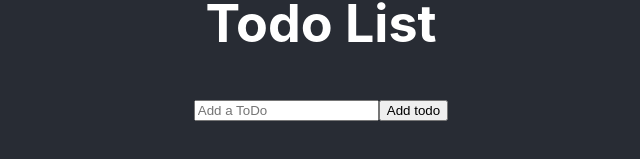
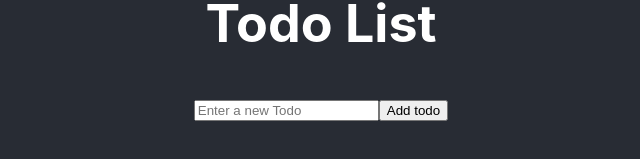
Before and after one commit to yoonseo-han/ToDoList, a React (Create React App) app: page / in a window 1280 px wide. Shown: the part 361-520 px from the top of the page, without its empty margins (319-959 px from the left). Built offline with nearby package versions, Linux system fonts and the light colour scheme.

Commit message:
ToDo List function added

```diff
--- a/package.json
+++ b/package.json
@@ -8,6 +8,7 @@
     "@testing-library/user-event": "^13.5.0",
     "react": "^18.2.0",
     "react-dom": "^18.2.0",
+    "react-icons": "^4.8.0",
     "react-scripts": "5.0.1",
     "web-vitals": "^2.1.4"
   },
--- a/src/App.js
+++ b/src/App.js
@@ -1,12 +1,13 @@
 import './App.css';
 import TodoForm from './components/TodoForm';
+import TodoList from './components/TodoList';
 
 function App() {
   return (
     <div className="App">
       <header className="App-header">
         <h1>Todo List</h1>
-        <TodoForm/>
+        <TodoList/>
       </header>
     </div>
   );
--- a/src/components/TodoForm.js
+++ b/src/components/TodoForm.js
@@ -1,10 +1,15 @@
 import React, {useState} from 'react'
 
-function TodoForm(prop) {
+function TodoForm(props) {
     const [input, setInput] = useState('');
 
     const handleSubmit = e => {
         e.preventDefault();
+
+        props.onSubmit({
+            id: Math.floor(Math.random() * 10000),
+            text:input
+        });
 
         setInput('');
     };
@@ -15,7 +20,7 @@ function TodoForm(prop) {
 
     return (
         <form className='todo-form' onSubmit={handleSubmit}>
-            <input type="text" placeholder='Add a ToDo' value={input} name='text' className='todo-input' onChange={handleChange}/>
+            <input type="text" placeholder='Enter a new Todo' value={input} name='text' className='todo-input' onChange={handleChange}/>
             <button className='todo-button'>Add todo</button>
         </form>
     )
--- a/src/components/TodoList.js
+++ b/src/components/TodoList.js
@@ -0,0 +1,23 @@
+import React, {useState} from 'react'
+import TodoForm from './TodoForm'
+
+function TodoList() {
+    const [todos, setToDos] = useState([])
+
+    const addToDo = todo => {
+        if(!todo.text || /^\s*$/.test(todo.text)) return;
+
+        const newToDos = [todo, ...todos]
+
+        setToDos(newToDos);
+        console.log(todo, ...todos);
+    }
+
+    return (
+    <div>
+        <TodoForm onSubmit={addToDo}/>
+    </div>
+    )
+}
+
+export default TodoList
```
Also changed, not shown: src/components/Todo.js (+24 -0 lines), 1 other file (tests, documents, lock files or other folders).
